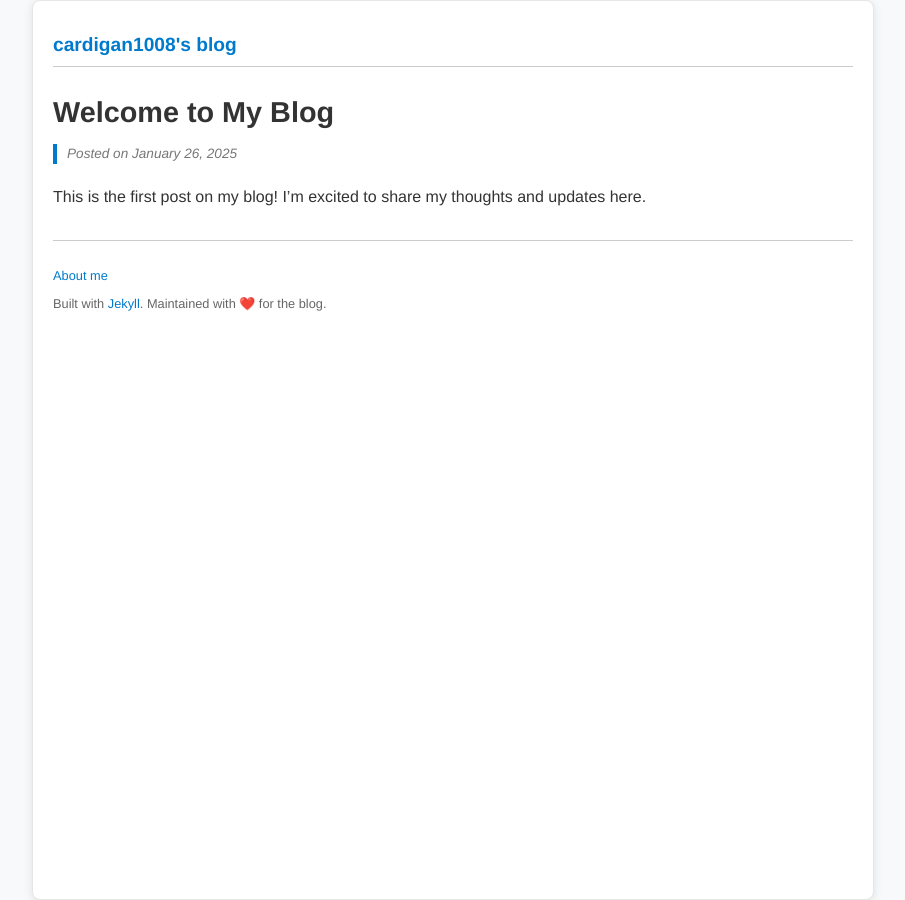
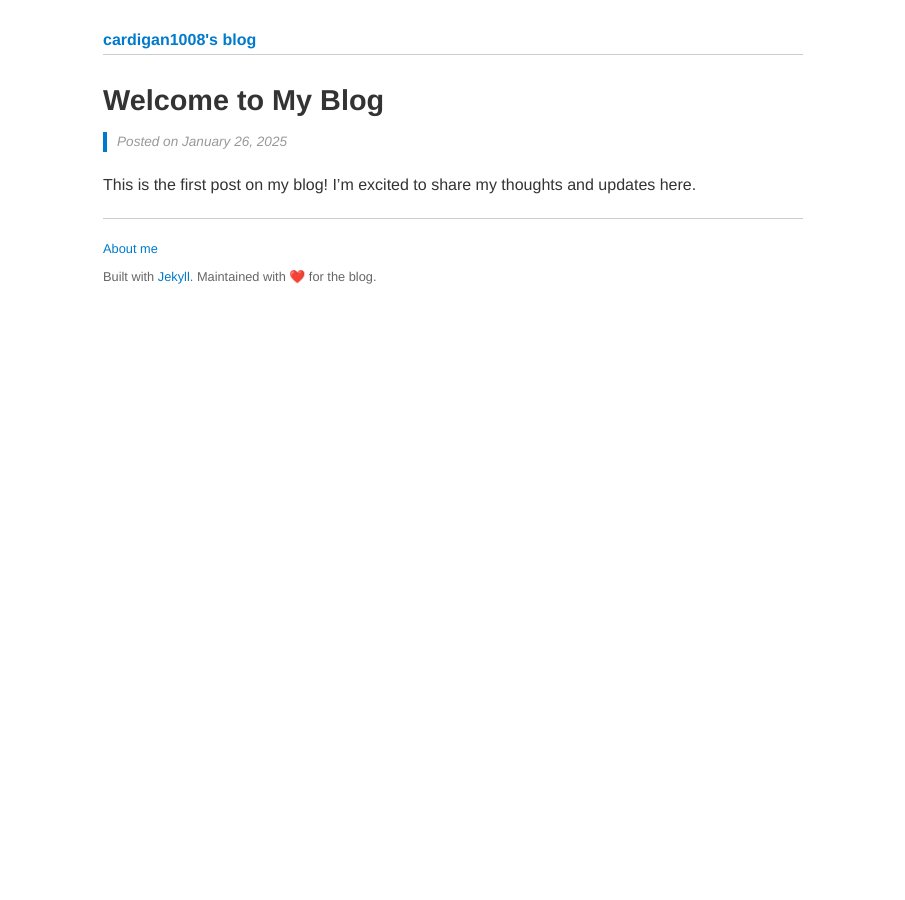
Before and after one commit to cardigan1008/cardigan1008.github.io, a Jekyll site: the page built from _posts/2025-01-26-welcome-to-my-blog.md, in a window 1280 px wide. Shown: the whole page, without its empty margins (187-1092 px from the left). Built offline with Jekyll 4.4.1, drawn with Linux system fonts in a browser that asks for light colours.

Commit message:
feat: new desc

```diff
--- a/assets/css/post.css
+++ b/assets/css/post.css
@@ -1,6 +1,6 @@
 body {
     font-family: 'Helvetica Neue', Arial, sans-serif;
-    background-color: #f8f9fa;
+    background-color: #ffffff;
     color: #333;
     margin: 0;
     padding: 0;
@@ -10,21 +10,17 @@ body {
 }
 
 .container {
-    max-width: 800px;
+    max-width: 700px;
     width: 100%;
     padding: 20px;
     text-align: left;
-    background-color: #ffffff;
-    border: 1px solid #e6e6e6;
-    box-shadow: 0px 2px 10px rgba(0, 0, 0, 0.1);
-    border-radius: 8px;
 }
 
 header h1 {
-    font-size: 1.2rem;
+    font-size: 1rem;
     color: #007acc;
-    margin-bottom: 20px;
-    padding-bottom: 10px;
+    margin-bottom: 15px;
+    padding-bottom: 5px;
     border-bottom: 1px solid #ccc;
     text-align: left;
 }
@@ -46,7 +42,7 @@ header h1 a:hover {
 
 .post-meta {
     font-size: 0.85rem;
-    color: #777;
+    color: #999;
     font-style: italic;
     margin-bottom: 20px;
     border-left: 4px solid #007acc;
@@ -61,17 +57,13 @@ header h1 a:hover {
     margin-bottom: 20px;
 }
 
-.post-content p {
-    margin: 10px 0;
-}
-
 footer {
-    margin-top: 30px;
+    margin-top: 20px;
     font-size: 0.8rem;
     color: #666;
     text-align: left;
     border-top: 1px solid #ccc;
-    padding-top: 15px;
+    padding-top: 10px;
 }
 
 footer a {
```
